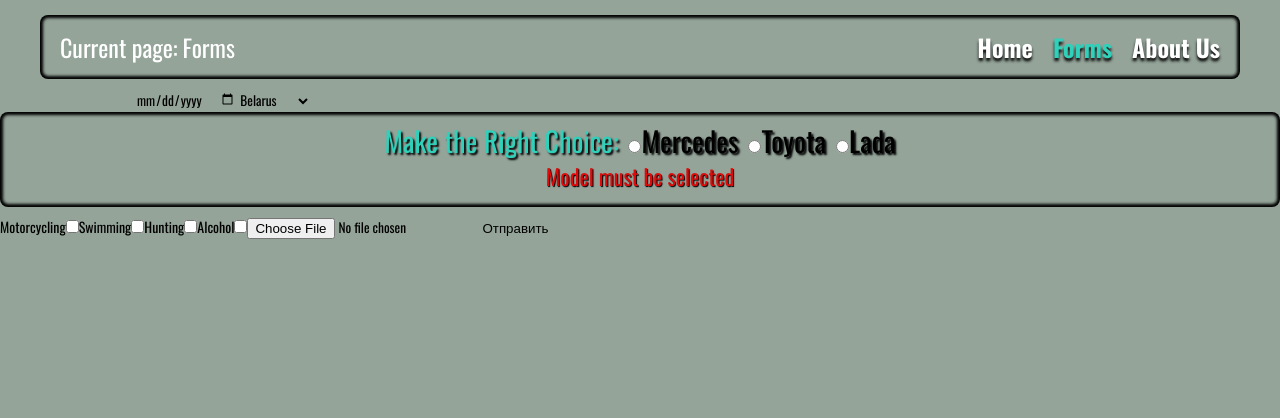
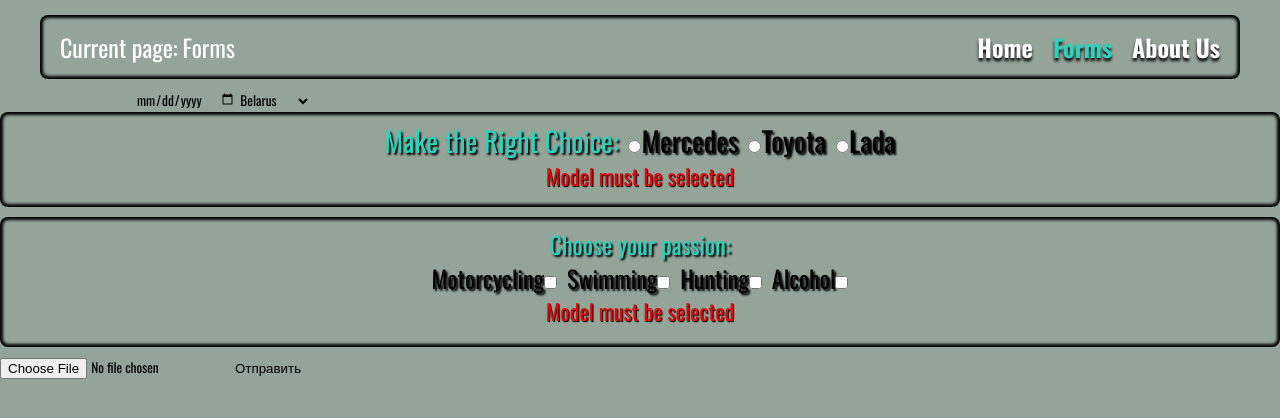
Before and after one commit to davidpinkevich/React-components, a React (Vite) app: page /forms in a window 1280 px wide. Shown: the top 418 px of the page. Built offline with nearby package versions, Linux system fonts and the light colour scheme.

Commit message:
feat: add validate and error for checkbox

```diff
--- /dev/null
+++ b/src/components/PageForms/Checkbox/Checkbox.module.scss
@@ -0,0 +1,43 @@
+.radioWrapper {
+  border-radius: 8px;
+  box-shadow: inset 0px 0px 3px 3px black;
+  padding: 15px;
+  margin-bottom: 10px;
+}
+
+.checkbox {
+  display: flex;
+  flex-direction: column;
+  align-items: center;
+  font-size: 24px;
+  & p {
+    margin-bottom: 10px;
+    color: #2fd1bb;
+    text-align: center;
+    text-shadow: 2px 2px 2px black;
+  }
+  margin-bottom: 10px;
+  & label {
+    cursor: pointer;
+    text-shadow: 2px 2px 2px black;
+  }
+  & .checkboxInput {
+    display: flex;
+    gap: 10px;
+    justify-content: space-between;
+  }
+}
+
+.labelsWrapper {
+  display: flex;
+  gap: 10px;
+  justify-content: center;
+}
+
+.inputError {
+  color: rgb(225, 9, 9);
+  text-align: center;
+  text-shadow: 1px 1px 1px black;
+  font-size: 22px;
+  margin-bottom: 10px;
+}
--- a/src/components/PageForms/Checkbox/Checkbox.tsx
+++ b/src/components/PageForms/Checkbox/Checkbox.tsx
@@ -1,5 +1,6 @@
 import { Component } from 'react';
 import { TInputsCheckbox } from '../../../types/types';
+import styles from './Checkbox.module.scss';
 
 export class Checkbox extends Component<TInputsCheckbox> {
   constructor(props: TInputsCheckbox) {
@@ -8,7 +9,11 @@
   render() {
     const hobbies = ['Motorcycling', 'Swimming', 'Hunting', 'Alcohol'];
     return (
-      <>
+      <div className={styles.radioWrapper}>
+        <div className={styles.checkbox}>
+          <p>Choose your passion:</p>
+          <div className={styles.checkboxInput}>
+            <div className={styles.labelsWrapper}>
               {this.props.values.map((elem, index) => {
                 return (
                   <label key={index}>
@@ -17,7 +22,11 @@
                   </label>
                 );
               })}
-      </>
+            </div>
+          </div>
+        </div>
+        {!this.props.valid && <p className={styles.inputError}>Model must be selected</p>}
+      </div>
     );
   }
 }
```
Lines whose indentation alone changed are shown as unchanged.
